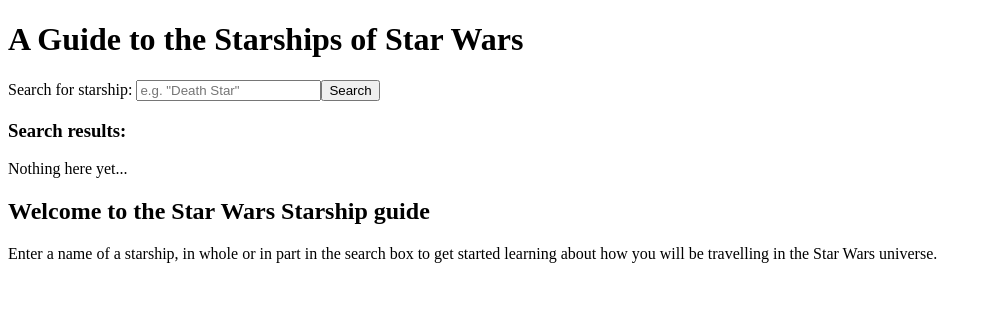
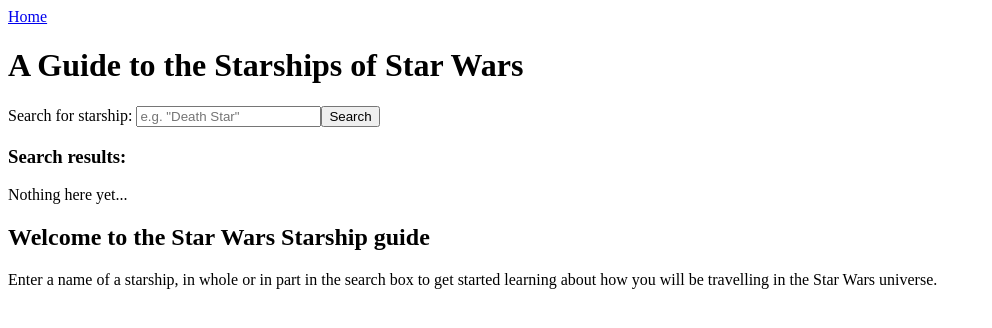
Before and after one commit to melaniebrgr/starwars-lonely-starship, a React (Create React App) app: page / in a window 1280 px wide. Shown: the top 328 px of the page, without its empty margins (0-992 px from the left). Built offline with nearby package versions, Linux system fonts and the light colour scheme.

Commit message:
Starships component

```diff
--- a/src/components/List/List.js
+++ b/src/components/List/List.js
@@ -4,7 +4,7 @@
 export default function({ starships }) {
   return (
     <ul>
-      {starships.map( (starship, index) => <li key={index}><Link to={`starship/${starship.name}`}>{starship.name}</Link></li> )}
+      {starships.map( (starship, index) => <li key={index}><Link to={`/starship/${starship.name}`}>{starship.name}</Link></li> )}
     </ul>
   );
 }
--- a/src/components/Starship/Starship.js
+++ b/src/components/Starship/Starship.js
@@ -1,26 +1,45 @@
-import React from 'react';
+import React, { Component } from 'react';
 
-export default function Starship(props) {
-  console.log(props);
-  return (
+export default class Starship extends Component {
+  constructor() {
+    super();
+  }
+
+  componentDidMount() {
+    if (!this.props.starships) {
+      this.props.searchForStarship(this.props.params.name)
+        .then( response => this.props.updateStarships(response.results));
+    }
+  }
+
+  render() {
+    let html = <main></main>;
+    if (this.props.starships) {
+      let selectedShip = this.props.starships.find( starship => starship.name = this.props.params.name );
+      html = (
         <main>
           <h2>Starship Details</h2>
           <table>
             <thead>
               <tr>
                 <th>Name</th>
+                <th>Crew Size</th>
                 <th>Model</th>
-            <th>Hyperdrive rate</th>
+                <th>Hyperdrive rating</th>
               </tr>
             </thead>
             <tbody>
               <tr>
-            <th>Name</th>
-            <th>Model</th>
-            <th>Hyperdrive rate</th>
+                <th>{selectedShip.name}</th>
+                <th>{selectedShip.crew}</th>
+                <th>{selectedShip.model}</th>
+                <th>{selectedShip.hyperdrive_rating}</th>
               </tr>
             </tbody>
           </table>
         </main>
       );
     }
+    return html;
+  }
+}
--- a/src/containers/App/App.js
+++ b/src/containers/App/App.js
@@ -1,4 +1,5 @@
 import React, { Component } from 'react';
+import { Link } from 'react-router';
 
 import 'whatwg-fetch';
 
@@ -17,28 +18,35 @@
 
   searchForStarship(query) {
     const URL = this.STARSHIP_SEARCH_URL_GENERATOR(query);
-    fetch(URL)
-      .then( response => response.json() )
-      .then( responseData => this.setState({ starships: responseData.results }) );
+    let response = fetch(URL).then( response => response.json() );
+    response.then( responseData => this.setState({ starships: responseData.results }) );
+    return response;
   }
 
-  // renderChildrenWithProps() {
-  //   return React.Children.map(this.props.children,
-  //     child => React.cloneElement(child, {
-  //       starships: this.state.starships
-  //     })
-  //   );
-  // }
+  updateStarships(starships) {
+    this.setState({ starships: starships });
+  }
+
+  renderChildrenWithProps({ starships }) {
+    return React.Children.map(this.props.children,
+      child => React.cloneElement(child, {
+        starships: starships,
+        searchForStarship: this.searchForStarship.bind(this),
+        updateStarships: this.updateStarships.bind(this)
+      })
+    );
+  }
 
   render() {
     return (
       <div>
+        <nav><Link to="/">Home</Link></nav>
         <h1>A Guide to the Starships of Star Wars</h1>
         <Search
           searchForStarship={this.searchForStarship.bind(this)}
           starships={this.state.starships}
         />
-        {this.props.children}
+        {this.renderChildrenWithProps(this.state)}
       </div>
     );
   }
```
Lines whose indentation alone changed are shown as unchanged.
